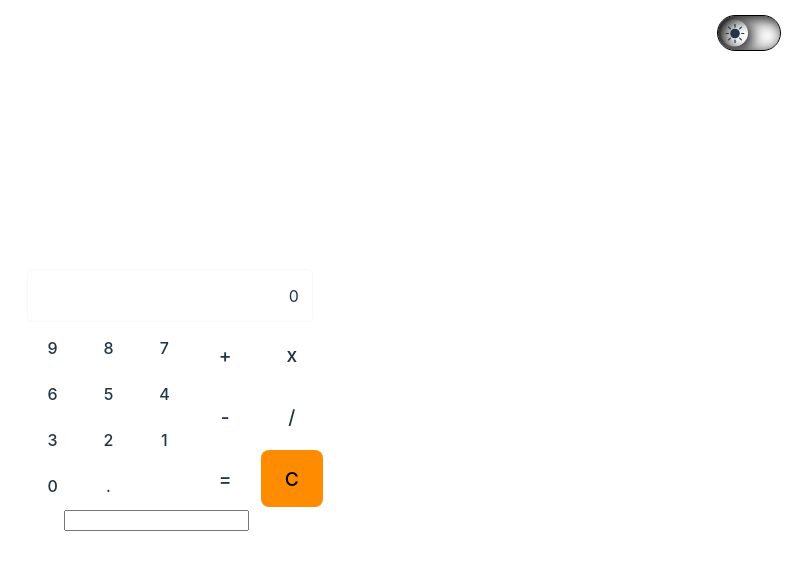
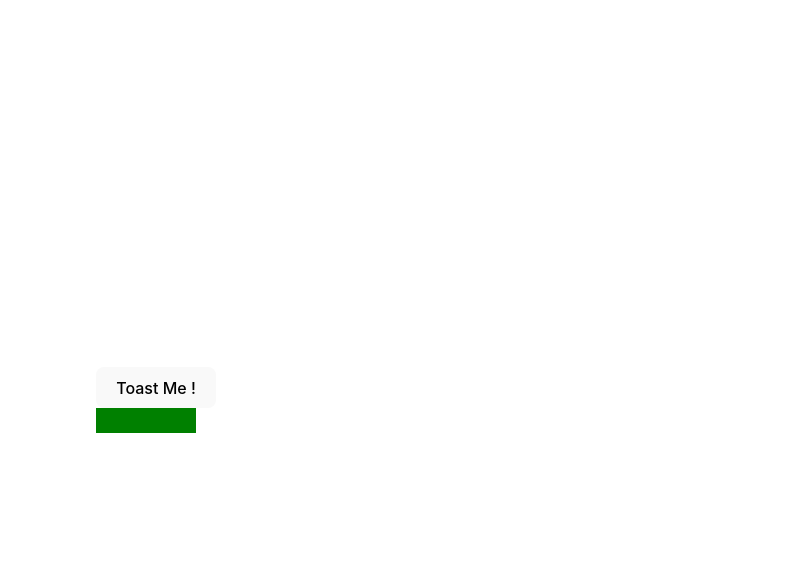
Before and after one commit to Brasero/fsd45-react-semaine-1, a React (Vite) app: page / in a window 1280 px wide. Shown: the top 570 px of the page, without its empty margins (484-1280 px from the left). Built offline with nearby package versions, Linux system fonts and the light colour scheme.

Commit message:
presentation de styled-components & react-hot-toast

```diff
--- a/package.json
+++ b/package.json
@@ -13,7 +13,9 @@
     "axios": "^1.5.0",
     "react": "^18.2.0",
     "react-dom": "^18.2.0",
-    "react-icons": "^4.11.0"
+    "react-hot-toast": "^2.4.1",
+    "react-icons": "^4.11.0",
+    "styled-components": "^6.0.8"
   },
   "devDependencies": {
     "@types/react": "^18.2.15",
--- a/src/App.jsx
+++ b/src/App.jsx
@@ -1,14 +1,56 @@
 import './App.css'
 import Calculatrice from "./component/Calculatrice/index.jsx";
-import ThemeButton from "./component/ThemeButton/index.jsx";
-import CiptyInput from "./component/CiptyInput/index.jsx";
+import styled from "styled-components";
+import {useState} from "react";
+import {toast, Toaster} from "react-hot-toast";
+import {useAxios} from "./context/useAxios.jsx";
+
+const StyledDiv = styled.div`
+  width: 100px;
+  height: 25px;
+  background: ${(props) => {
+      return props.$active ? 'red' : 'green'
+  }};
+
+  position: relative;
+`
+
+const StyledChildren = styled.div`
+  position: absolute;
+  height: ${props => props.$isActive ? '400' : '0'}px;
+  width: 150px;
+  background: yellow;
+  transition: all .3s ease-in-out;
+  top: 30px;
+`
 
 function App() {
+
+    const {get} = useAxios()
+
+    const [isActive, setIsActive] = useState(false)
+    const toggleIsActive = () => {
+        setIsActive(!isActive)
+    }
+
+    const sendToast = () => {
+        toast.promise(
+            get('search', {params: {q: 'p'}}),
+            {
+                loading: 'Requete en cours',
+                success: (res) => `${res.toString()}`,
+                error: (err) => `${err.toString()}`
+            }
+        )
+    }
+
     return (
         <>
-            <ThemeButton />
-            <Calculatrice />
-            <CiptyInput />
+            <button onClick={sendToast} >Toast Me !</button>
+            <StyledDiv onClick={toggleIsActive} $active={isActive}>
+                <StyledChildren $isActive={isActive} />
+            </StyledDiv>
+            <Toaster />
         </>
     )
 }
```
Also changed, not shown: 1 other file (tests, documents, lock files or other folders).
